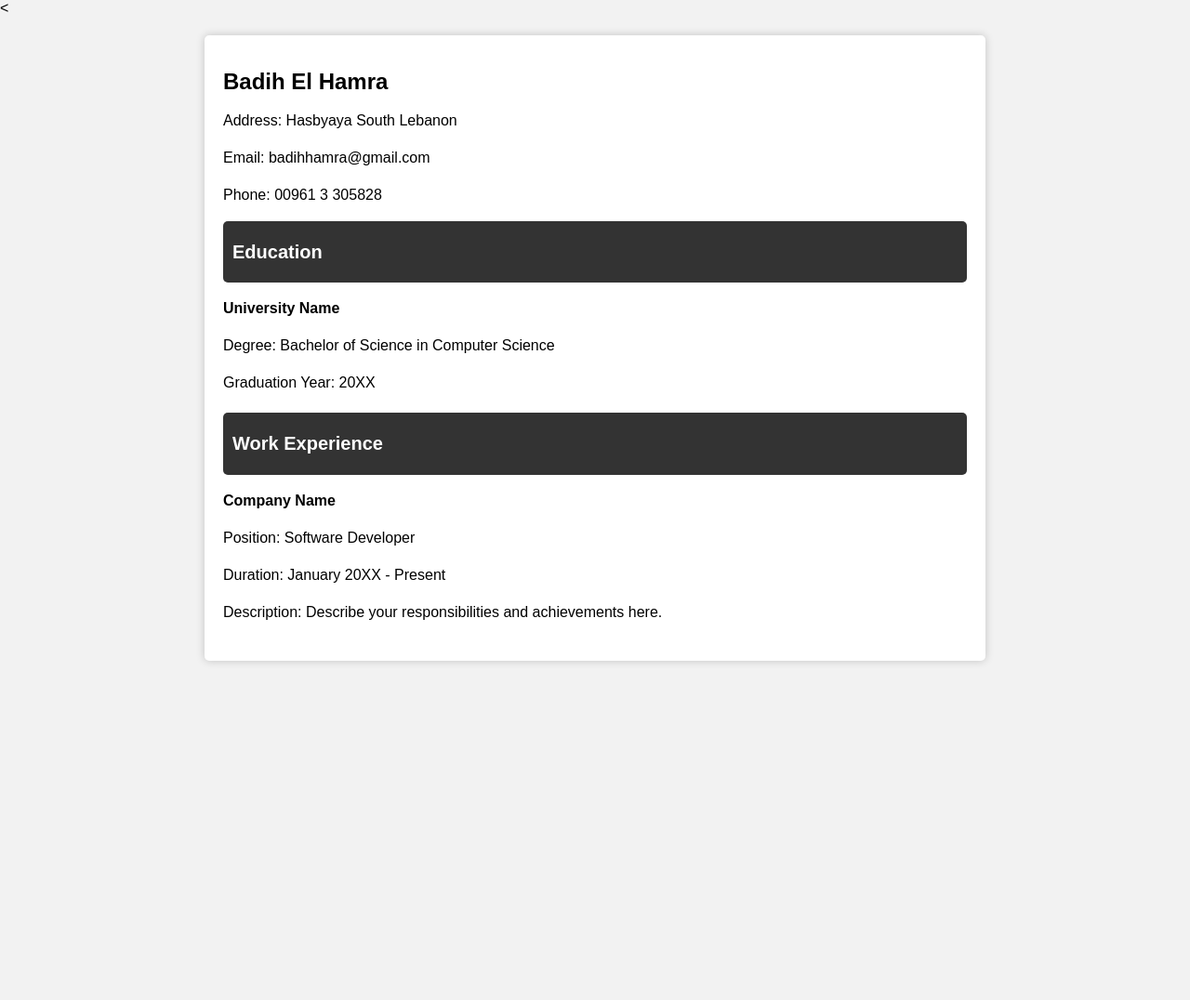
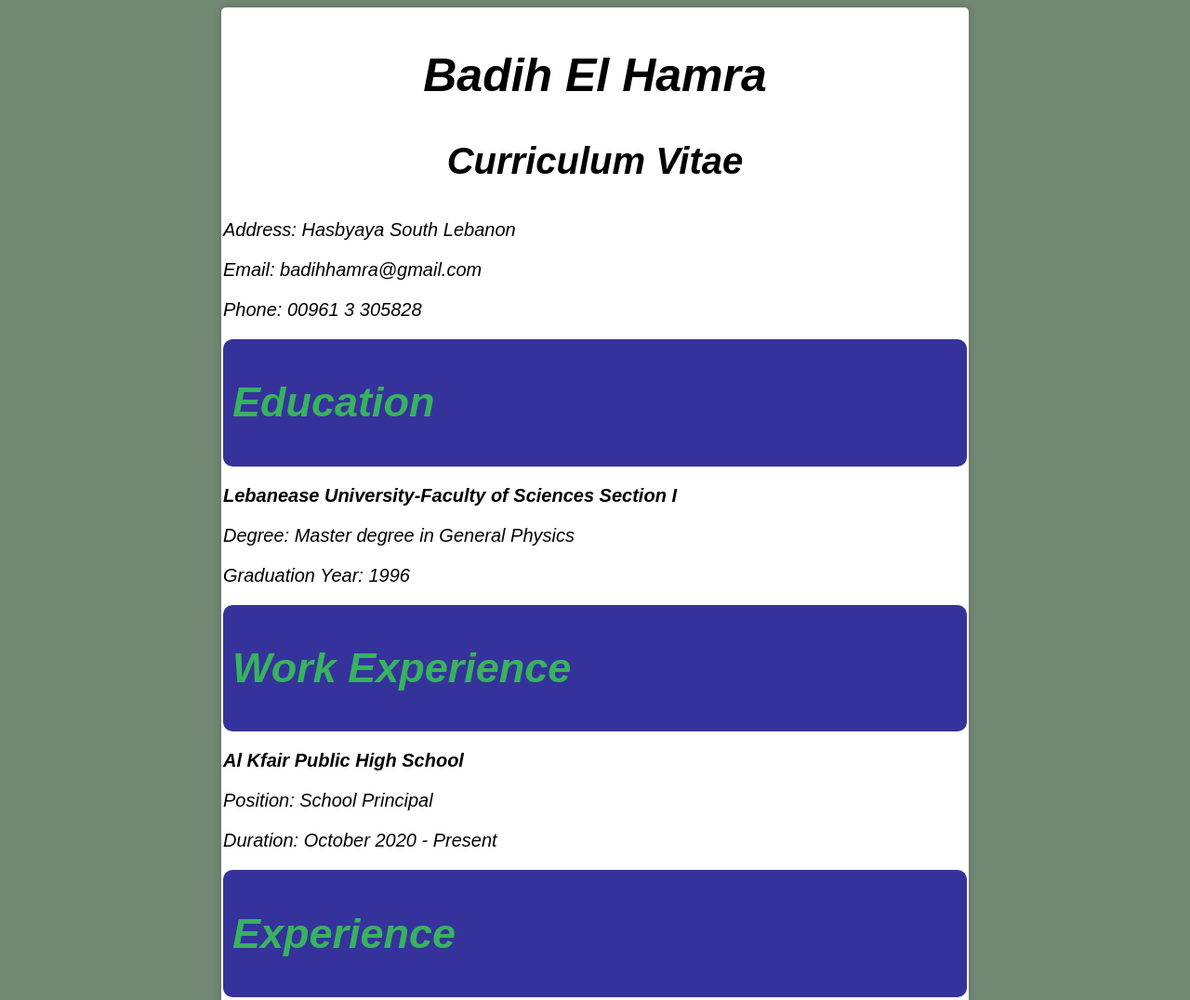
Before and after one commit to badihhamra/web, a plain HTML site: page index.html in a window 1280 px wide. Shown: the top 1076 px of the page at 93% size. Before the commit the page ends 800 px from the top, so only its background shows below. Drawn offline with Linux system fonts and the light colour scheme.

Commit message:
Update index.html

```diff
--- a/index.html
+++ b/index.html
@@ -1,77 +1,45 @@
-<<!DOCTYPE html>
+<!DOCTYPE html>
 <html>
 <head>
-    <meta charset="UTF-8">
+    <link rel="stylesheet" href="./index.css">
     <title>Badih El Hamra - Curriculum Vitae</title>
-    <style>
-        body {
-            font-family: Arial, sans-serif;
-            margin: 0;
-            padding: 0;
-            background-color: #f2f2f2;
-        }
 
-        .container {
-            max-width: 800px;
-            margin: 20px auto;
-            background-color: #fff;
-            padding: 20px;
-            border-radius: 5px;
-            box-shadow: 0 0 10px rgba(0, 0, 0, 0.2);
-        }
-
-        h1 {
-            font-size: 24px;
-        }
-
-        h2 {
-            font-size: 20px;
-        }
-
-        p {
-            font-size: 16px;
-            line-height: 1.5;
-        }
-
-        .section {
-            margin-bottom: 20px;
-        }
-
-        .section-header {
-            background-color: #333;
-            color: #fff;
-            padding: 5px 10px;
-            border-radius: 5px;
-        }
-    </style>
 </head>
 <body>
     <div class="container">
-        <h1>Badih El Hamra</h1>
+        <h2 class="h2"> Badih El Hamra</h2>
+        <h3 class="h4">Curriculum Vitae</h3>
         <p>Address: Hasbyaya South Lebanon</p>
         <p>Email: badihhamra@gmail.com</p>
         <p>Phone: 00961 3 305828</p>
-
         <div class="section">
             <div class="section-header">
                 <h2>Education</h2>
             </div>
-            <p><strong>University Name</strong></p>
-            <p>Degree: Bachelor of Science in Computer Science</p>
-            <p>Graduation Year: 20XX</p>
+            <p><strong>Lebanease University-Faculty of Sciences Section I</strong></p>
+            <p>Degree: Master degree in General  Physics</p>
+            <p>Graduation Year: 1996</p>
         </div>
 
         <div class="section">
             <div class="section-header">
                 <h2>Work Experience</h2>
             </div>
-            <p><strong>Company Name</strong></p>
-            <p>Position: Software Developer</p>
-            <p>Duration: January 20XX - Present</p>
-            <p>Description: Describe your responsibilities and achievements here.</p>
+            <p><strong>Al Kfair Public High School</strong></p>
+            <p>Position: School Principal</p>
+            <p>Duration: October 2020 - Present</p>
+
         </div>
 
-        <!-- Add more sections for skills, projects, etc. -->
+        <div class="section">
+            <div class="section-header">
+                <h2> Experience</h2>
+            </div>
+            <p><strong>Al Kfair Public High School</strong></p>
+            <p>Position: School Principal</p>
+            <p>Duration: October 2020 - Present</p>
+
+        </div>
 
     </div>
 </body>
```
